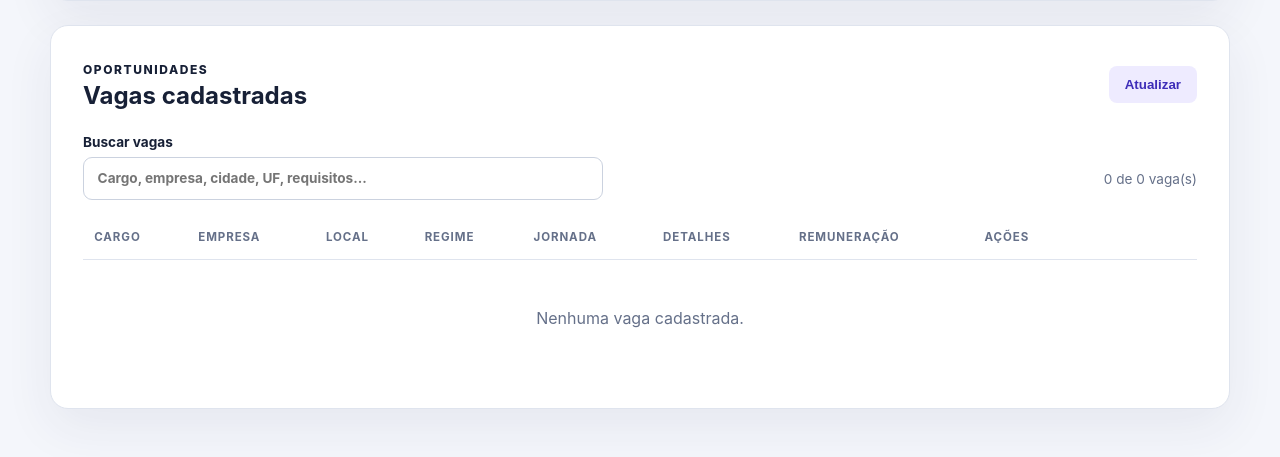
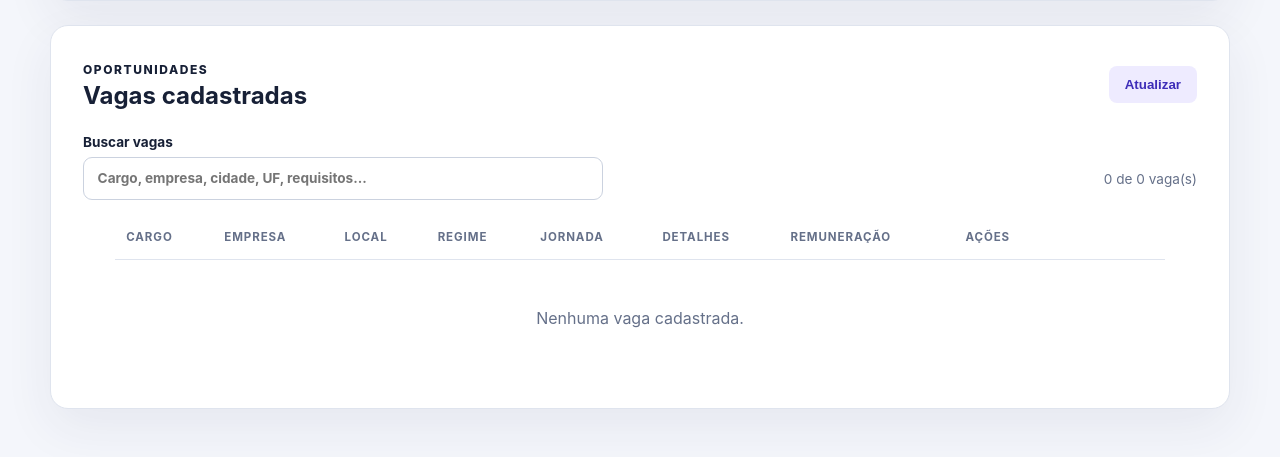
Before and after one commit to oregonyuky/vagas-emprego-app-android, a Spring Boot app: page / in a window 1280 px wide. Shown: the part 1090-1547 px from the top of the page. Run offline with Spring Boot 4, Linux system fonts and the light colour scheme; data that the repository does not hold is empty.

Commit message:
style: centraliza tabela de vagas

```diff
--- a/backend/src/main/resources/static/styles.css
+++ b/backend/src/main/resources/static/styles.css
@@ -74,7 +74,7 @@ input:focus, select:focus, textarea:focus { outline: 3px solid #5b47e025; border
 .table-filters label { width: min(100%, 520px); margin: 0; }
 .result-count { padding-bottom: .8rem; color: var(--muted); font-size: .85rem; white-space: nowrap; }
 .table-wrap { overflow-x: auto; }
-table { width: 100%; border-collapse: collapse; }
+table { width: auto; min-width: min(1050px, 100%); margin: 0 auto; border-collapse: collapse; }
 th, td { padding: .9rem .7rem; border-bottom: 1px solid var(--line); text-align: left; white-space: nowrap; }
 th { color: var(--muted); font-size: .72rem; letter-spacing: .08em; text-transform: uppercase; }
 .details-thumbnails { display: flex; flex-wrap: wrap; gap: .4rem; width: 230px; }
```
